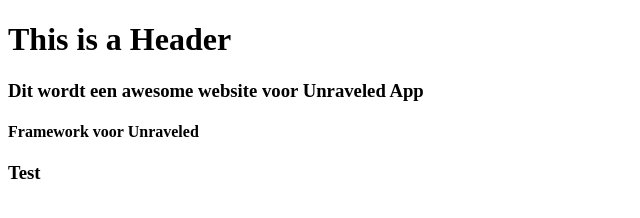
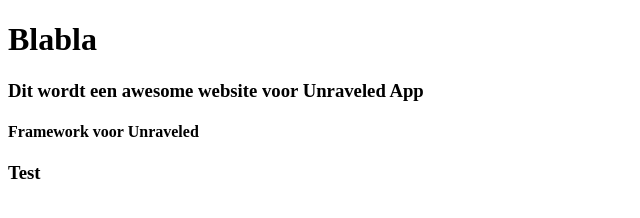
Before and after one commit to yzygoing/git-test, a website: page index.html in a window 1280 px wide. Shown: the whole page, without its empty margins (0-640 px from the left). Drawn offline with Linux system fonts and the light colour scheme.

```diff
--- a/index.html
+++ b/index.html
@@ -3,8 +3,8 @@
     <head></head>
 
     <body>
-        <h1>This is a Header</h1>
-        <h3>Dit wordt een awesome website voor Unraveled App</h3>
+        <h1>Blabla</h1>
+        <h3>Dit wordt een awesome website voor  Unraveled App</h3>
         <h4>Framework voor Unraveled</h4>
         <h3>Test</h3>
     </body>
```
Also changed, not shown: package.json (added, +24 -0 lines), 1 other file.
